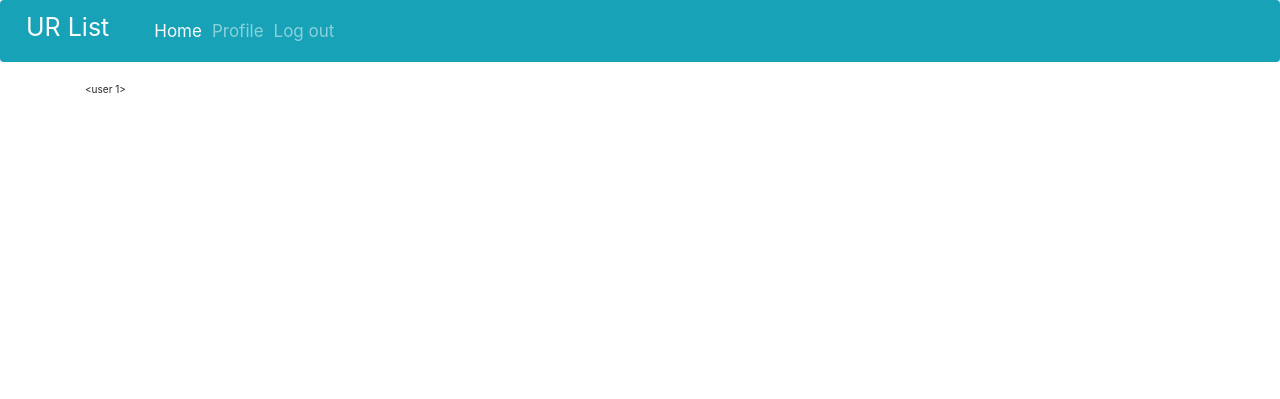
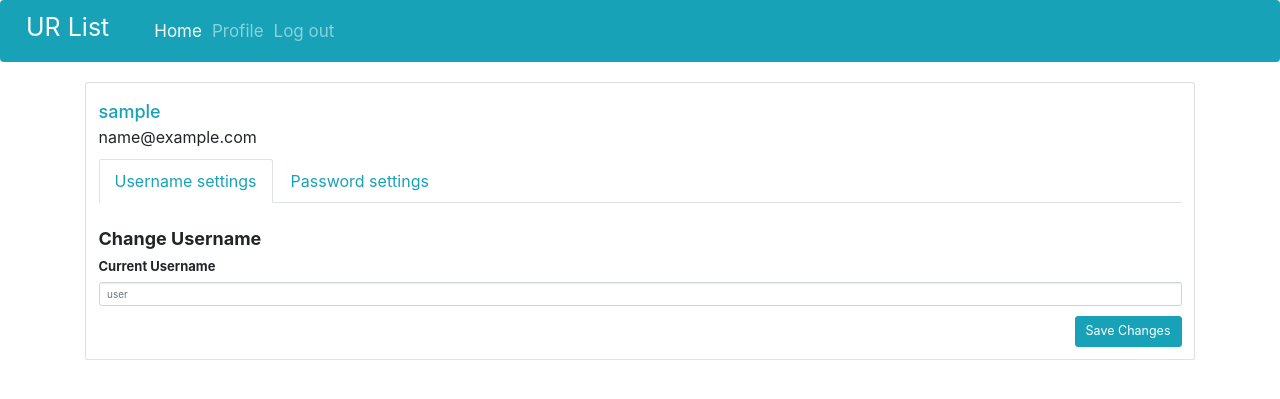
Before and after one commit to shreifelsaid/URList, a Flask app: page /profile in a window 1280 px wide. Shown: the top 399 px of the page. Run offline with Flask 2, Linux system fonts and the light colour scheme; the visitor is signed in with stand-in values (Sample User, id 1); data comes from the database, SQL or seed files in the repository; some libraries are stand-ins or nearby versions.

Commit message:
account management front-end form and color tweaks

```diff
--- a/templates/login.html
+++ b/templates/login.html
@@ -42,7 +42,7 @@
                   </label>
                 </div>
 
-                {{ login_form.submit(class_="btn btn-lg btn-primary btn-block text-uppercase", style="font-size: 80%; margin-top:2%")}}
+                {{ login_form.submit(class_="btn btn-lg btn-info btn-block text-uppercase", style="font-size: 80%; margin-top:2%")}}
 
                 <br>
                 <p class="text-center log-or-reg-p" style="font-size: medium;">Not registered? <a href="/signup">Create account</a></p>
--- a/templates/profile.html
+++ b/templates/profile.html
@@ -3,6 +3,93 @@
 
 {% block page_content %}
 
-{{ current_user}}
+<div class="card">
+    <div class="card-body">
+      <div class="e-profile">
+        <div class="row">
+          <div class="col d-flex flex-column flex-sm-row justify-content-between mb-3">
+            <div class="text-center text-sm-left mb-2 mb-sm-0">
+              <h4 class="pt-sm-2 pb-1 mb-0 text-nowrap" style="font-size: large; color:#17a2b8;">{{ current_user.username}}</h4>
+              <p class="mb-0" style="font-size: medium;">{{current_user.email}}</p>
+            </div>
+          </div>
+        </div>
+        <ul class="nav nav-tabs" id="myTab" role="tablist">
+            <li class="nav-item" role="presentation">
+              <a class="active nav-link active" id="username-tab" data-toggle="tab" href="#username" role="tab" aria-controls="username" aria-selected="true" style="font-size:medium; color:#17a2b8;">Username settings</a>
+            </li>
+            <li class="nav-item" role="presentation">
+              <a class="nav-link" id="password-tab" data-toggle="tab" href="#password" role="tab" aria-controls="password" aria-selected="false"style="font-size:medium; color:#17a2b8">Password settings</a>
+            </li>
+          </ul>
+        <div class="tab-content" id="myTabContent">
+          <div class="tab-pane active" id= "username" aria-labelledby="user-tab" role="tabpanel">
+            <form method="POST" action="/" enctype="multipart/form-data">
+              <div class="row">
+                <div class="col">
+                    <div class="mb-2" style="font-size: large; margin-top: 2%;"><b>Change Username</b></div>
+                  <div class="row">
+                    <div class="col">
+                      <div class="form-group" style="font-size: small;">
+                        <label>Current Username</label>
+                        <input class="form-control" type="text" name="username" placeholder="user">
+                      </div>
+                    </div>
+                  </div>
+                </div>
+            </div>
+            <div class="row">
+                <div class="col d-flex justify-content-end">
+                  <button class="btn btn-info btn-lg" type="submit">Save Changes</button>
+                </div>
+              </div>
+            </form>
+          </div>
+            <div class="tab-pane" id= "password" aria-labelledby="password-tab" role="tabpanel">
+                <form method="POST" action="/" enctype="multipart/form-data">
+                    {{ password_reset_form.csrf_token }}
+                    {{ password_reset_form.hidden_tag() }}
+              <div class="row">
+                <div class="col-12 col-sm-6 mb-3">
+                  <div class="mb-2" style="font-size: large; margin-top: 5%;"><b>Change Password</b></div>
+                  <div class="row">
+                    <div class="col">
+                      <div class="form-group">
+                        <label>Current Password</label>
+                        <!-- <input class="form-control" type="password" placeholder="••••••"> -->
+                        {{password_reset_form.old_password () }}
+                      </div>
+                    </div>
+                  </div>
+                  <div class="row">
+                    <div class="col">
+                      <div class="form-group">
+                        <label>New Password</label>
+                        <!-- <input class="form-control" type="password" placeholder="••••••"> -->
+                        {{password_reset_form.new_password () }}
+                      </div>
+                    </div>
+                  </div>
+                  <div class="row">
+                    <div class="col">
+                      <div class="form-group">
+                        <label>Confirm <span class="d-none d-xl-inline">Password</span></label>
+                        <input class="form-control" type="password" placeholder="••••••"></div>
+                    </div>
+                  </div>
+                </div>
+              </div>
+              <div class="row">
+                <div class="col d-flex justify-content-end">
+                  <button class="btn btn-info btn-large" type="submit">Save Changes</button>
+                </div>
+              </div>
+            </form>
+            </div>
+        </div>
+        </div>
+      </div>
+     </div>
+</div>
 
 {% endblock %}
--- a/templates/signup.html
+++ b/templates/signup.html
@@ -38,7 +38,7 @@
                     Remember me
                   </label>
                 </div>
-                {{ signup_form.submit (class_="btn btn-lg btn-primary btn-block text-uppercase", style="font-size: 80%; margin-top:2%")}}
+                {{ signup_form.submit (class_="btn btn-lg btn-info btn-block text-uppercase", style="font-size: 80%; margin-top:2%")}}
                 <br>
                 <p class="text-center log-or-reg-p" style="font-size: medium;">Already registered? <a href="/login">Log in</a></p>
               </form>
```
